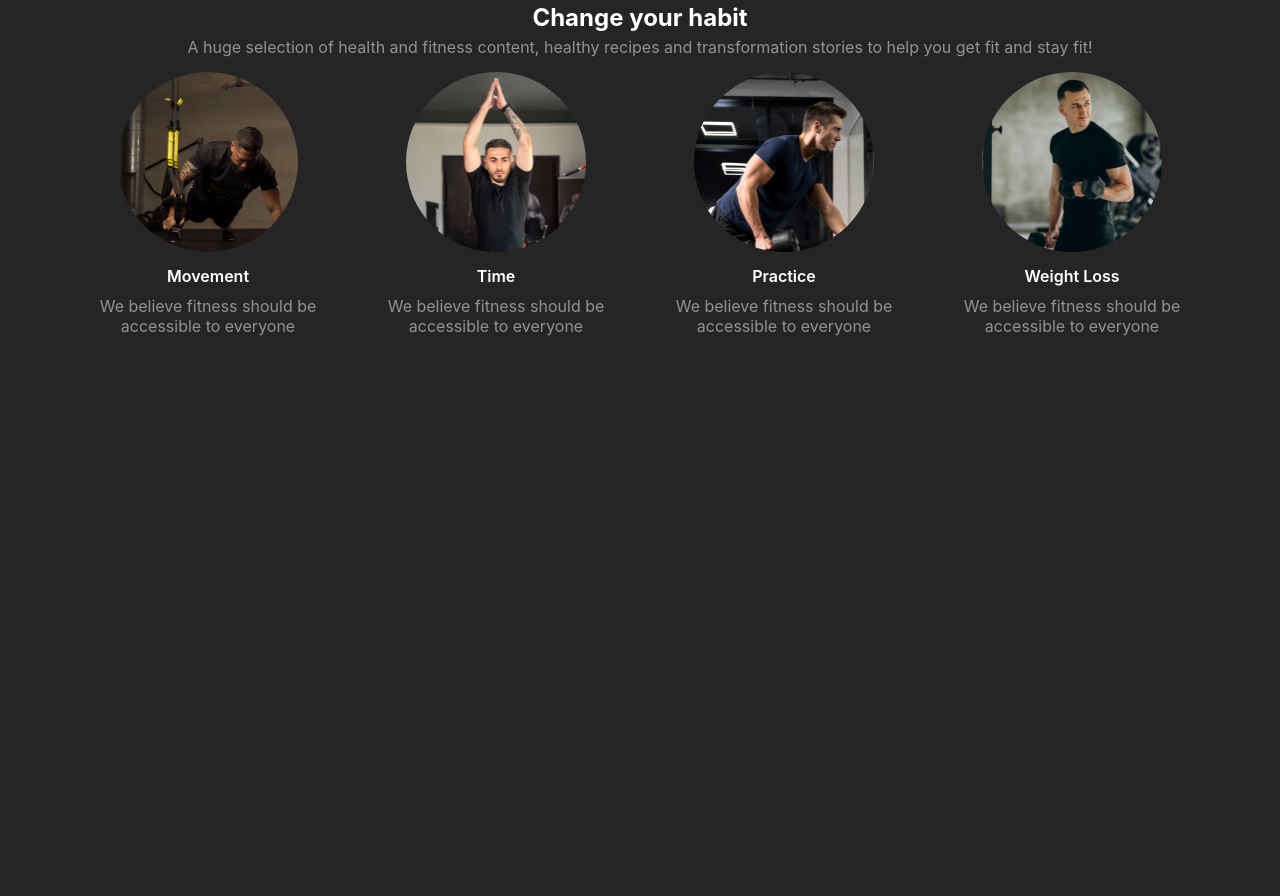
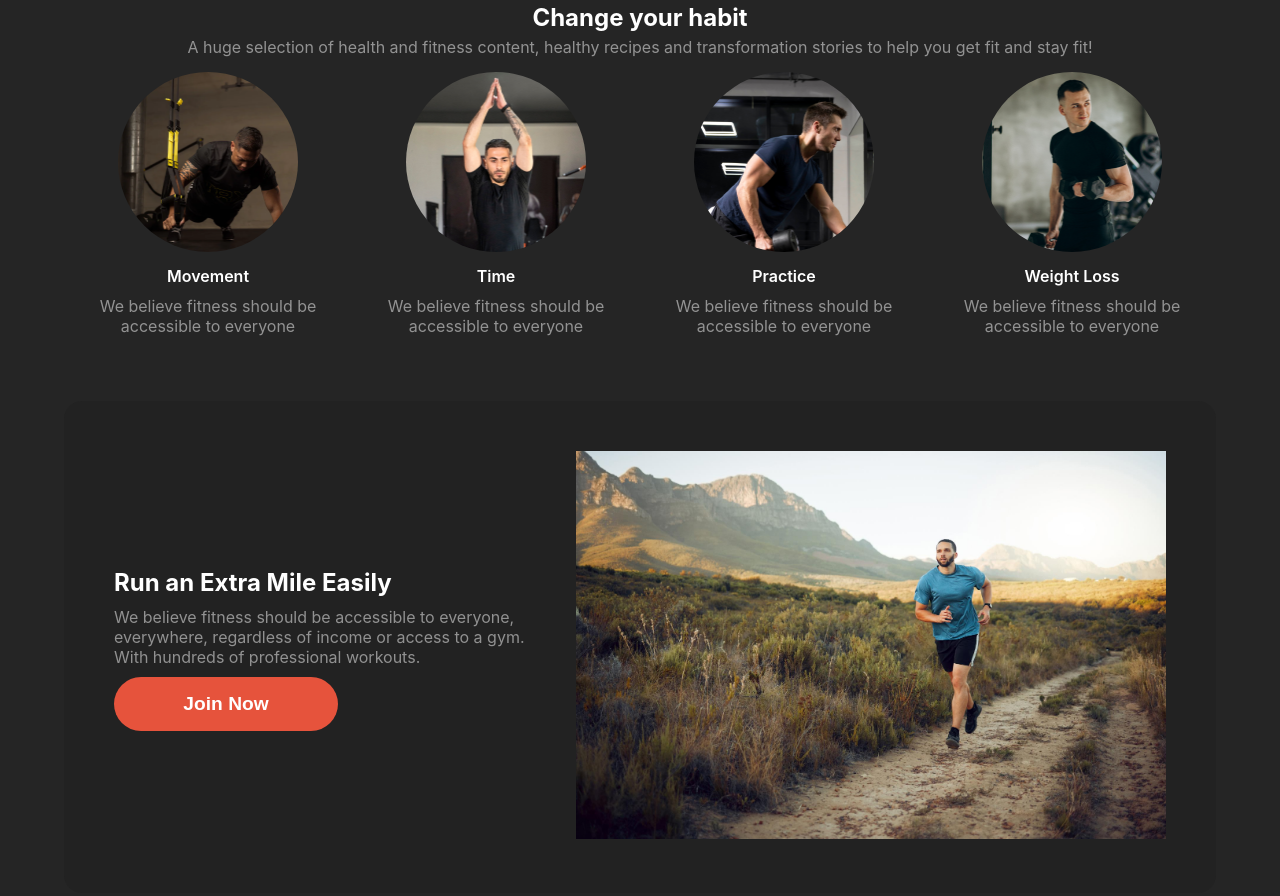
Before and after one commit to kawsarahmed22/assignment-2, a plain HTML site: page index.html in a window 1280 px wide. Shown: the part 930-1826 px from the top of the page. Before the commit the page ends 1331 px from the top, so only its background shows below. Drawn offline with Linux system fonts and the light colour scheme.

Commit message:
Run Extra Section Added

```diff
--- a/css/responsive.css
+++ b/css/responsive.css
@@ -45,6 +45,10 @@
     .change-habit-cart-container{
         grid-template-columns: repeat(1, 1fr);
     }
+
+    .run-extra-container {
+        flex-direction: column;
+    }
 }
 
 
--- a/css/style.css
+++ b/css/style.css
@@ -192,7 +192,7 @@ main {
 
 /* Change Habit */
 
-.change-habit-cart-container{
+.change-habit-cart-container {
     display: grid;
     grid-template-columns: repeat(4, 1fr);
 
@@ -203,15 +203,36 @@ main {
     text-align: center;
     padding: 10px;
 }
-.change-habit-cart img{
+
+.change-habit-cart img {
     width: 180px;
     height: 180px;
     border-radius: 50%;
 }
-.change-habit-cart h3{
+
+.change-habit-cart h3 {
     color: #ffffff;
     font-size: 1rem;
     font-weight: 600;
     margin: 10px 0;
 
 }
+
+
+/* Run Extra */
+.run-extra-container {
+    display: flex;
+    align-items: center;
+    gap: 20px;
+    border-radius: 18px;
+    background: #222222;
+    padding: 50px;
+}
+
+.run-extra-container p {
+    margin: 10px 0;
+}
+
+.run-extra-img img {
+    width: 100%;
+}
--- a/index.html
+++ b/index.html
@@ -84,6 +84,18 @@
 
             </div>
         </section>
+        <!-- Run Extra -->
+         <section class="run-extra-container">
+            <div class="run-extra-content">
+                <h2>Run an Extra Mile Easily</h2>
+                <p>We believe fitness should be accessible to everyone, everywhere, regardless of income or access to a gym. With hundreds of professional workouts.</p>
+                <button class="primary-btn">Join Now</button>
+            </div>
+            <div class="run-extra-img">
+                <img src="./images/run.jpg" alt="">
+            </div>
+
+         </section>
     </main>
     <footer>
 
```
